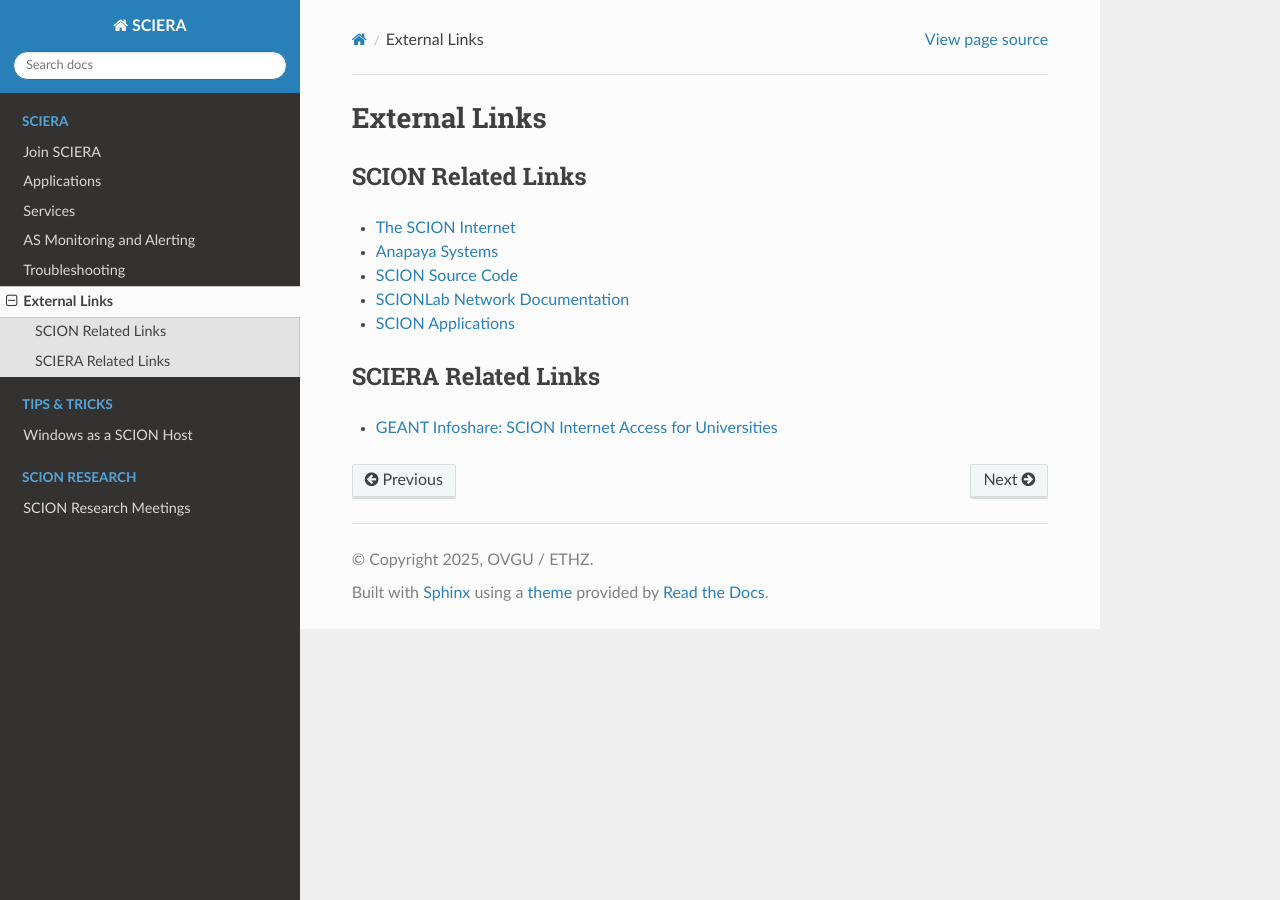
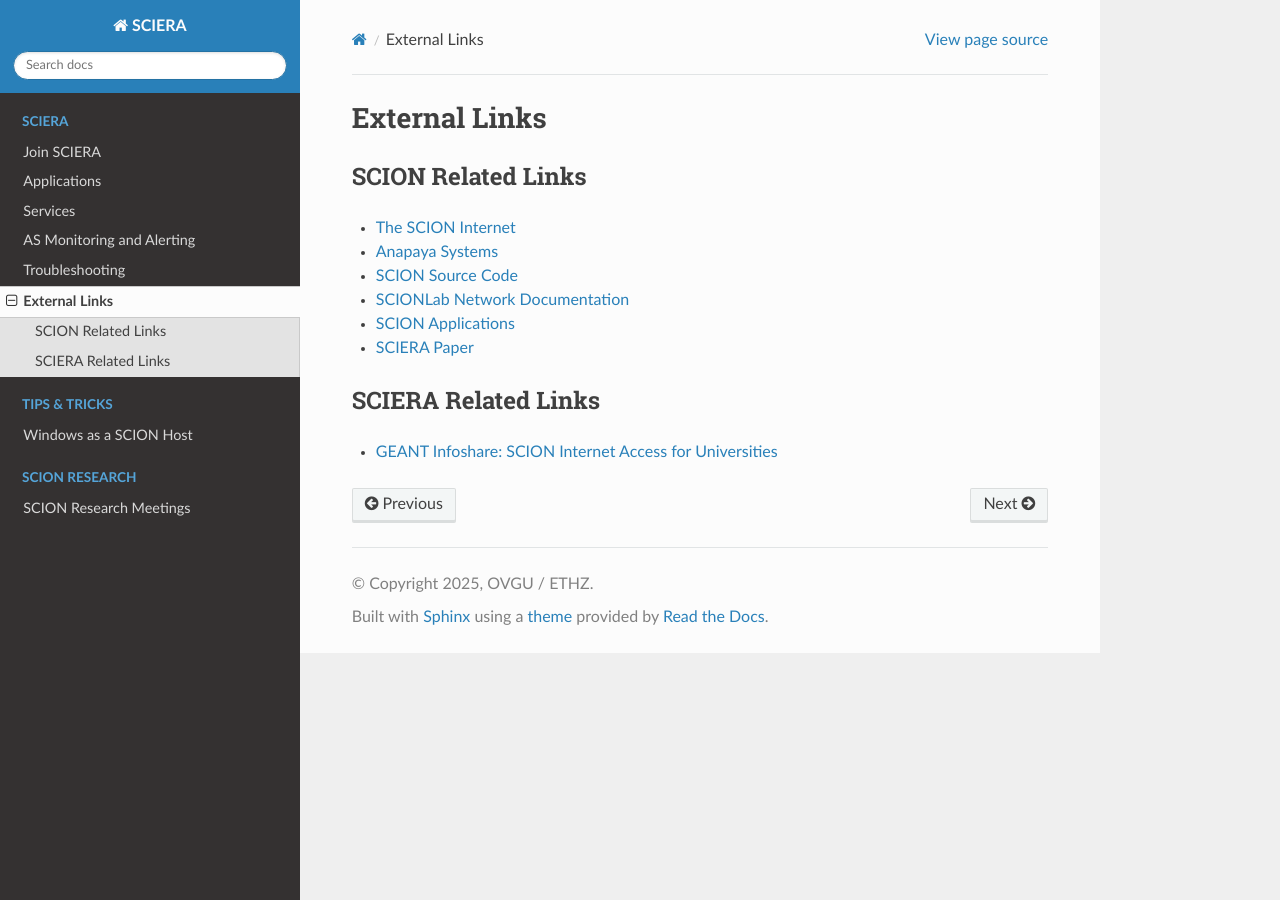
Before and after one commit to netsys-lab/scion-education-network-documentation, a Sphinx documentation site: the page built from docs/source/weblinks.rst, in a window 1280 px wide. Built offline with Sphinx 7.4.7 and the Read the Docs theme 3.1.0, drawn with Linux system fonts in a browser that asks for light colours.

Commit message:
Update weblinks.rst

```diff
--- a/docs/source/weblinks.rst
+++ b/docs/source/weblinks.rst
@@ -9,6 +9,7 @@
 * `SCION Source Code <https://github.com/scionproto/scion/>`_
 * `SCIONLab Network Documentation <https://docs.scionlab.org/>`_
 * `SCION Applications <https://docs.scion.org/projects/scion-applications>`_
+* `SCIERA Paper <https://netsec.ethz.ch/publications/papers/2025_Sigcomm_Scaling_SCIERA.pdf>`_
 
 SCIERA Related Links
 -----------
```
